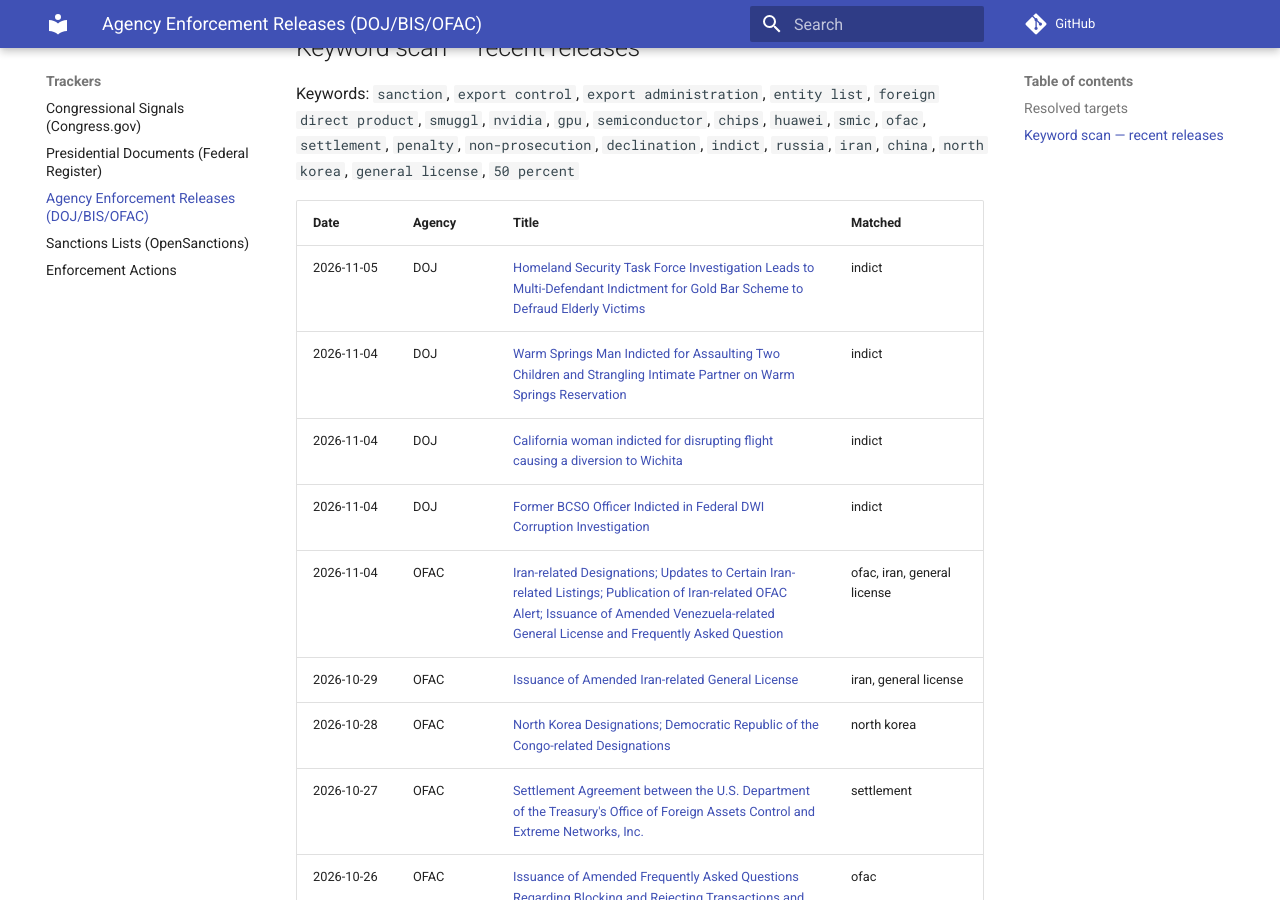
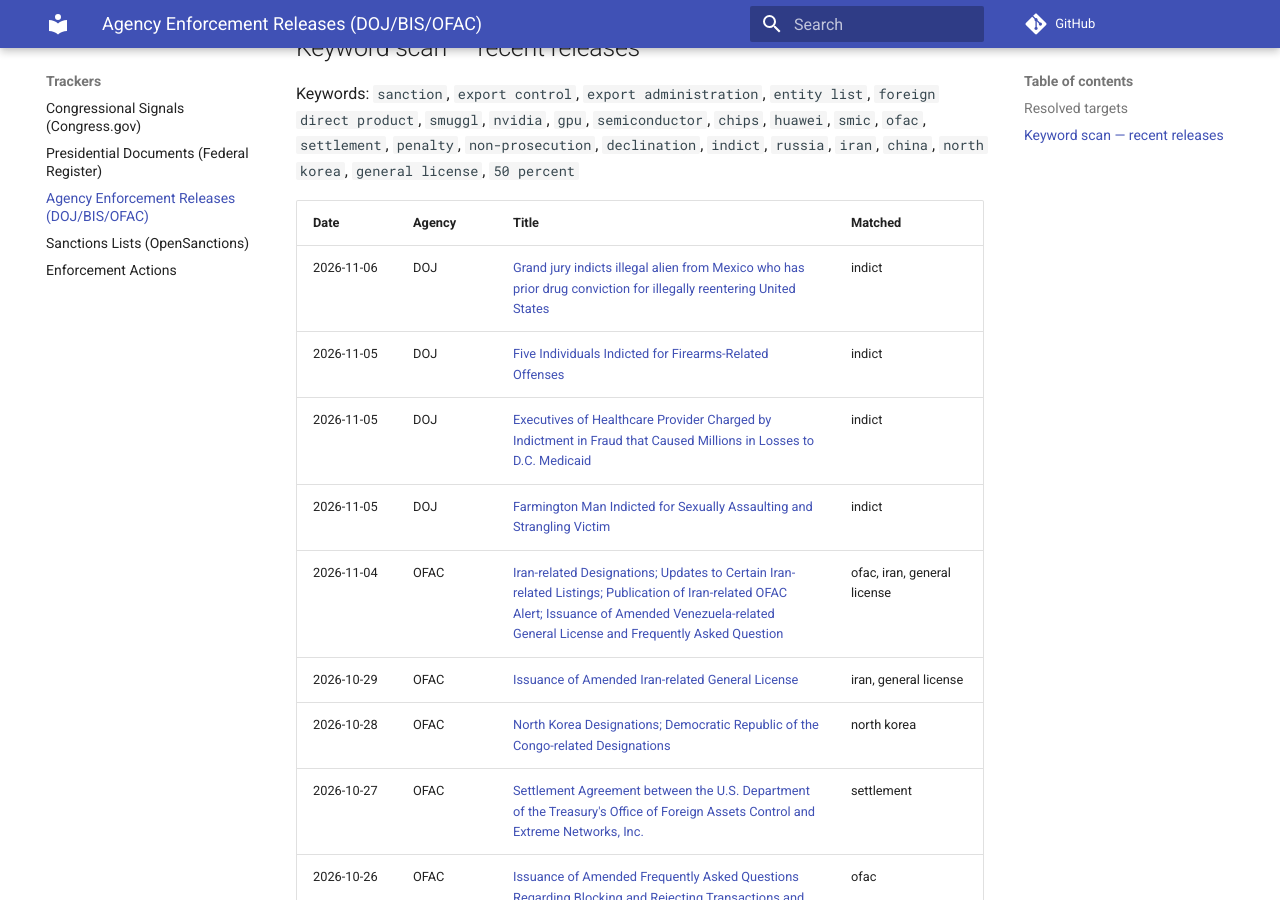
Before and after one commit to felipelago17/Congressional-Influence-Sanctions-Export-Controls, an MkDocs documentation site: the page built from docs/trackers/agency-releases.md, in a window 1280 px wide and 900 px high, scrolled down 1369 px. Built offline with MkDocs 1.6.1 and Material for MkDocs 9.7.7, drawn with Linux system fonts in a browser that asks for light colours; comment, search, counter and statistics services are not loaded; some of the changed text lies outside the part shown.

Commit message:
data: agency releases 2026-11-06

```diff
--- a/docs/trackers/agency-releases.md
+++ b/docs/trackers/agency-releases.md
@@ -1,6 +1,6 @@
 # Agency enforcement releases (DOJ · BIS · OFAC)
 
-*Auto-generated 2026-11-05 15:49 UTC from official DOJ, BIS and OFAC web pages (DOJ via RSS; BIS and OFAC via their HTML listings — OFAC retired its RSS feed in January 2025). Keyword-filtered. Public-domain content. Not legal advice.*
+*Auto-generated 2026-11-06 15:25 UTC from official DOJ, BIS and OFAC web pages (DOJ via RSS; BIS and OFAC via their HTML listings — OFAC retired its RSS feed in January 2025). Keyword-filtered. Public-domain content. Not legal advice.*
 
 Sources reachable this run: DOJ RSS (25), BIS (51), OFAC (64)
 
@@ -26,10 +26,10 @@ Keywords: `sanction`, `export control`, `export administration`, `entity list`,
 
 | Date | Agency | Title | Matched |
 |---|---|---|---|
-| 2026-11-05 | DOJ | [Homeland Security Task Force Investigation Leads to Multi-Defendant Indictment for Gold Bar Scheme to Defraud Elderly Victims](https://www.justice.gov/usao-ndfl/pr/homeland-security-task-force-investigation-leads-multi-defendant-indictment-gold-bar) | indict |
-| 2026-11-04 | DOJ | [Warm Springs Man Indicted for Assaulting Two Children and Strangling Intimate Partner on Warm Springs Reservation](https://www.justice.gov/usao-or/pr/warm-springs-man-indicted-assaulting-two-children-and-strangling-intimate-partner-warm) | indict |
-| 2026-11-04 | DOJ | [California woman indicted for disrupting flight causing a diversion to Wichita](https://www.justice.gov/usao-ks/pr/california-woman-indicted-disrupting-flight-causing-diversion-wichita) | indict |
-| 2026-11-04 | DOJ | [Former BCSO Officer Indicted in Federal DWI Corruption Investigation](https://www.justice.gov/usao-nm/pr/former-bcso-officer-indicted-federal-dwi-corruption-investigation) | indict |
+| 2026-11-06 | DOJ | [Grand jury indicts illegal alien from Mexico who has prior drug conviction for illegally reentering United States](https://www.justice.gov/usao-sdoh/pr/grand-jury-indicts-illegal-alien-mexico-who-has-prior-drug-conviction-illegally) | indict |
+| 2026-11-05 | DOJ | [Five Individuals Indicted for Firearms-Related Offenses](https://www.justice.gov/usao-nv/pr/five-individuals-indicted-firearms-related-offenses) | indict |
+| 2026-11-05 | DOJ | [Executives of Healthcare Provider Charged by Indictment in Fraud that Caused Millions in Losses to D.C. Medicaid](https://www.justice.gov/usao-dc/pr/executives-healthcare-provider-charged-indictment-fraud-caused-millions-losses-dc) | indict |
+| 2026-11-05 | DOJ | [Farmington Man Indicted for Sexually Assaulting and Strangling Victim](https://www.justice.gov/usao-nm/pr/farmington-man-indicted-sexually-assaulting-and-strangling-victim) | indict |
 | 2026-11-04 | OFAC | [Iran-related Designations; Updates to Certain Iran-related Listings; Publication of Iran-related OFAC Alert; Issuance of Amended Venezuela-related General License and Frequently Asked Question](https://ofac.treasury.gov/recent-actions/20261104) | ofac, iran, general license |
 | 2026-10-29 | OFAC | [Issuance of Amended Iran-related General License](https://ofac.treasury.gov/recent-actions/20261029) | iran, general license |
 | 2026-10-28 | OFAC | [North Korea Designations; Democratic Republic of the Congo-related Designations](https://ofac.treasury.gov/recent-actions/20261028) | north korea |
```
Also changed, not shown: 1 other file.
